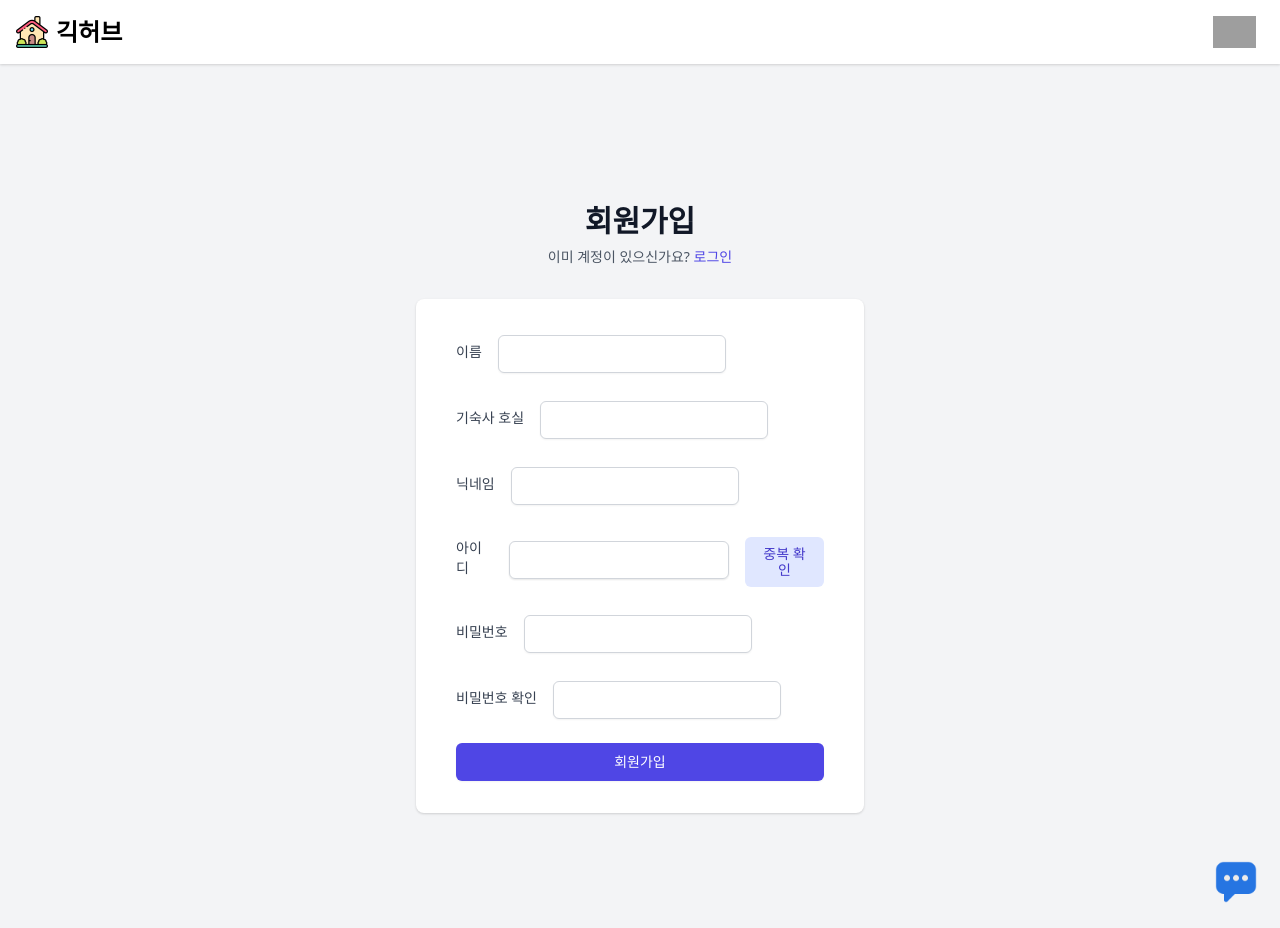
After one commit to JINS-DE/GikHub, a Flask app: page /signup in a window 1280 px wide. The commit adds this page. Run offline with Flask 3, Linux system fonts and the light colour scheme; grey boxes are pictures that could not be loaded.

Commit message:
회원가입기능

```diff
--- a/app.py
+++ b/app.py
@@ -1,4 +1,4 @@
-from flask import Flask, jsonify, render_template, request
+from flask import Flask, jsonify, render_template, request,redirect, flash, url_for
 from flask.json.provider import JSONProvider
 from bson import ObjectId
 from pymongo import MongoClient
@@ -9,10 +9,21 @@ from flask_socketio import SocketIO, join_room, leave_room, send, emit
 
 import json
 from datetime import datetime, timezone
-
+# JWT
+from flask_jwt_extended import JWTManager, create_access_token
+# 해쉬
+from flask_bcrypt import Bcrypt
 
 app = Flask(__name__)
 socketio = SocketIO(app)
+
+# JWT 설정 (JWT 비밀 키 설정)
+app.config['JWT_SECRET_KEY'] = 'gikhub'
+# secret_key를 선언하여 html (front end)와 flask 사이flash 메세지 전달을 암호화
+app.secret_key = 'gikhub'
+# JWTManager 및 Bcrypt 인스턴스 초기화
+jwt = JWTManager(app)
+bcrypt = Bcrypt(app)
 
 room_user_counts = {}
 user_rooms = {}
@@ -74,6 +85,56 @@ def render_home():
 @app.route('/login')
 def login():
     return render_template('login.html')
+
+
+@app.route('/signup', methods=['GET', 'POST'])
+def signup():
+    if request.method == 'GET':
+        return render_template('signup.html')
+    else:
+        name = request.form["name"]
+        ho = request.form["ho"]
+        nick = request.form["nick"]
+        user_id = request.form['user_id']
+        user_pw = request.form['password']
+        confirm_pw = request.form['re_password']
+
+
+        # 비밀번호와 비밀번호 확인이 일치하는지 확인
+        if user_pw != confirm_pw:
+            flash("비밀번호가 일치하지 않습니다.", "error")
+            return redirect(url_for('signup', user_id=user_id))
+
+        # 비밀번호 길이 확인
+        if len(user_pw) < 8:
+            flash("패스워드 8자 이상 입력해주세요.", "error")
+            return redirect(url_for('signup', user_id=user_id))
+
+        # 사용자 이름 중복 확인
+        if db.users.find_one({'user_id': user_id}):
+            flash("이미 존재하는 아이디입니다.", "error")
+            return redirect(url_for('signup', user_id=user_id))
+
+        # 비밀번호 해싱
+        hashed_password = bcrypt.generate_password_hash(user_pw).decode('utf-8')
+        # 사용자 정보 저장
+        db.users.insert_one({
+            "user_id": user_id,
+            "password": hashed_password,
+            "name":name,
+            "ho":ho,
+            "nick":nick
+        })
+
+        flash("회원가입이 성공적으로 완료되었습니다.", "success")
+        return redirect(url_for('login'))
+
+@app.route('/check-duplicate', methods=['POST'])
+def check_duplicate():
+    user_id = request.form['user_id']
+    user_exists = db.users.find_one({'user_id': user_id}) is not None
+    return jsonify({'exists': user_exists})
+
 
 
 @app.route('/chatting')
--- a/requirements.txt
+++ b/requirements.txt
@@ -6,3 +6,5 @@ jinja2==3.1.4
 gunicorn==22.0.0
 flask_socketio==5.3.6
 gevent==24.2.1
+Flask-JWT-Extended==4.6.0
+Flask-Bcrypt==1.0.1
--- /dev/null
+++ b/templates/signup.html
@@ -0,0 +1,146 @@
+{% extends 'base.html' %}
+{% block title %}회원가입 페이지 - 긱허브{% endblock %}
+
+
+{% block content %}
+{% with messages = get_flashed_messages() %}
+{% if messages %}
+<script>
+    alert("{{messages[0]}}")
+</script>
+{% endif %}
+{% endwith %}
+<div class="min-h-screen bg-gray-100 flex flex-col justify-center py-12 sm:px-6 lg:px-8">
+    <div class="sm:mx-auto sm:w-full sm:max-w-md">
+        <h2 class="mt-6 text-center text-3xl font-extrabold text-gray-900">
+            회원가입
+        </h2>
+        <p class="mt-2 text-center text-sm text-gray-600">
+            이미 계정이 있으신가요?
+            <a href="/login" class="font-medium text-indigo-600 hover:text-indigo-500">
+                로그인
+            </a>
+        </p>
+    </div>
+
+    <div class="mt-8 sm:mx-auto sm:w-full sm:max-w-md">
+        <div class="bg-white py-8 px-4 shadow sm:rounded-lg sm:px-10">
+            <form id="signup-form" action="/signup" method="post" class="space-y-6">
+                <div class="flex flex-row space-x-4 justify-left items-center">
+                    <label for="name" class="block text-sm font-medium text-gray-700">
+                        이름
+                    </label>
+                    <div class="mt-1">
+                        <input id="name" name="name" type="text" required
+                            class="appearance-none block w-full px-3 py-2 border border-gray-300 rounded-md shadow-sm placeholder-gray-400 focus:outline-none focus:ring-indigo-500 focus:border-indigo-500 sm:text-sm">
+                    </div>
+                </div>
+                <div class="flex flex-row space-x-4 justify-left items-center">
+                    <label for="ho" class="block text-sm font-medium text-gray-700">
+                        기숙사 호실
+                    </label>
+                    <div class="mt-1">
+                        <input id="ho" name="ho" type="text" required
+                            class="appearance-none block w-full px-3 py-2 border border-gray-300 rounded-md shadow-sm placeholder-gray-400 focus:outline-none focus:ring-indigo-500 focus:border-indigo-500 sm:text-sm">
+                    </div>
+                </div>
+                <div class="flex flex-row space-x-4 justify-left items-center">
+                    <label for="nick" class="block text-sm font-medium text-gray-700">
+                        닉네임
+                    </label>
+                    <div class="mt-1">
+                        <input id="nick" name="nick" type="text" required
+                            class="appearance-none block w-full px-3 py-2 border border-gray-300 rounded-md shadow-sm placeholder-gray-400 focus:outline-none focus:ring-indigo-500 focus:border-indigo-500 sm:text-sm">
+                    </div>
+                </div>
+                <div class="flex flex-row space-x-4 justify-left items-center">
+                    <label for="user_id" class="block text-sm font-medium text-gray-700">
+                        아이디
+                    </label>
+                    <div class="mt-1 relative rounded-md shadow-sm">
+                        <input id="user_id" name="user_id" type="text" required
+                            class="appearance-none block w-full px-3 py-2 border border-gray-300 rounded-md shadow-sm placeholder-gray-400 focus:outline-none focus:ring-indigo-500 focus:border-indigo-500 sm:text-sm">
+                    </div>
+                    <button id="check-duplicate" type="button"
+                        class="mt-2 inline-flex items-center px-3 py-2 border border-transparent text-sm leading-4 font-medium rounded-md text-indigo-700 bg-indigo-100 hover:bg-indigo-200 focus:outline-none focus:ring-2 focus:ring-offset-2 focus:ring-indigo-500">
+                        중복 확인
+                    </button>
+                </div>
+                <p id="user_id_feedback" class="mt-2 text-sm text-gray-500"></p>
+
+                <div class="flex flex-row space-x-4 justify-left items-center">
+                    <label for="password" class="block text-sm font-medium text-gray-700">
+                        비밀번호
+                    </label>
+                    <div class="mt-1">
+                        <input id="password" name="password" type="password" required
+                            class="appearance-none block w-full px-3 py-2 border border-gray-300 rounded-md shadow-sm placeholder-gray-400 focus:outline-none focus:ring-indigo-500 focus:border-indigo-500 sm:text-sm">
+                    </div>
+                    <p id="password_feedback" class="mt-2 text-sm text-gray-500"></p>
+                </div>
+
+                <div class="flex flex-row space-x-4 justify-left items-center">
+                    <label for="re_password" class="block text-sm font-medium text-gray-700">
+                        비밀번호 확인
+                    </label>
+                    <div class="mt-1">
+                        <input id="re_password" name="re_password" type="password" required
+                            class="appearance-none block w-full px-3 py-2 border border-gray-300 rounded-md shadow-sm placeholder-gray-400 focus:outline-none focus:ring-indigo-500 focus:border-indigo-500 sm:text-sm">
+                    </div>
+                    <p id="re_password_feedback" class="mt-2 text-sm text-gray-500"></p>
+                </div>
+
+                <div>
+                    <button type="submit"
+                        class="w-full flex justify-center py-2 px-4 border border-transparent rounded-md shadow-sm text-sm font-medium text-white bg-indigo-600 hover:bg-indigo-700 focus:outline-none focus:ring-2 focus:ring-offset-2 focus:ring-indigo-500">
+                        회원가입
+                    </button>
+                </div>
+            </form>
+        </div>
+    </div>
+</div>
+
+<script src="https://code.jquery.com/jquery-3.6.0.min.js"></script>
+<script>
+$(document).ready(function() {
+    // 아이디 중복 확인 버튼 클릭 시
+    $('#check-duplicate').click(function() {
+        var user_id = $('#user_id').val();
+        $.ajax({
+            url: '/check-duplicate',
+            type: 'POST',
+            data: { 'user_id': user_id },
+            success: function(response) {
+                if (response.exists) {
+                    $('#user_id_feedback').text('이미 존재하는 아이디입니다.').css('color', 'red');
+                } else {
+                    $('#user_id_feedback').text('사용 가능한 아이디입니다.').css('color', 'black');
+                }
+            }
+        });
+    });
+
+    // 비밀번호 유효성 검사
+    $('#password').on('input', function() {
+        var password = $(this).val();
+        if (password.length < 8) {
+            $('#password_feedback').text('비밀번호는 8자 이상이어야 합니다.').css('color', 'red');
+        } else {
+            $('#password_feedback').text('');
+        }
+    });
+
+    // 비밀번호 확인 검사
+    $('#re_password').on('input', function() {
+        var password = $('#password').val();
+        var re_password = $(this).val();
+        if (password !== re_password) {
+            $('#re_password_feedback').text('비밀번호가 일치하지 않습니다.').css('color', 'red');
+        } else {
+            $('#re_password_feedback').text('');
+        }
+    });
+});
+</script>
+{% endblock %}
```
Also changed, not shown: templates/login.html (+11 -15 lines).
